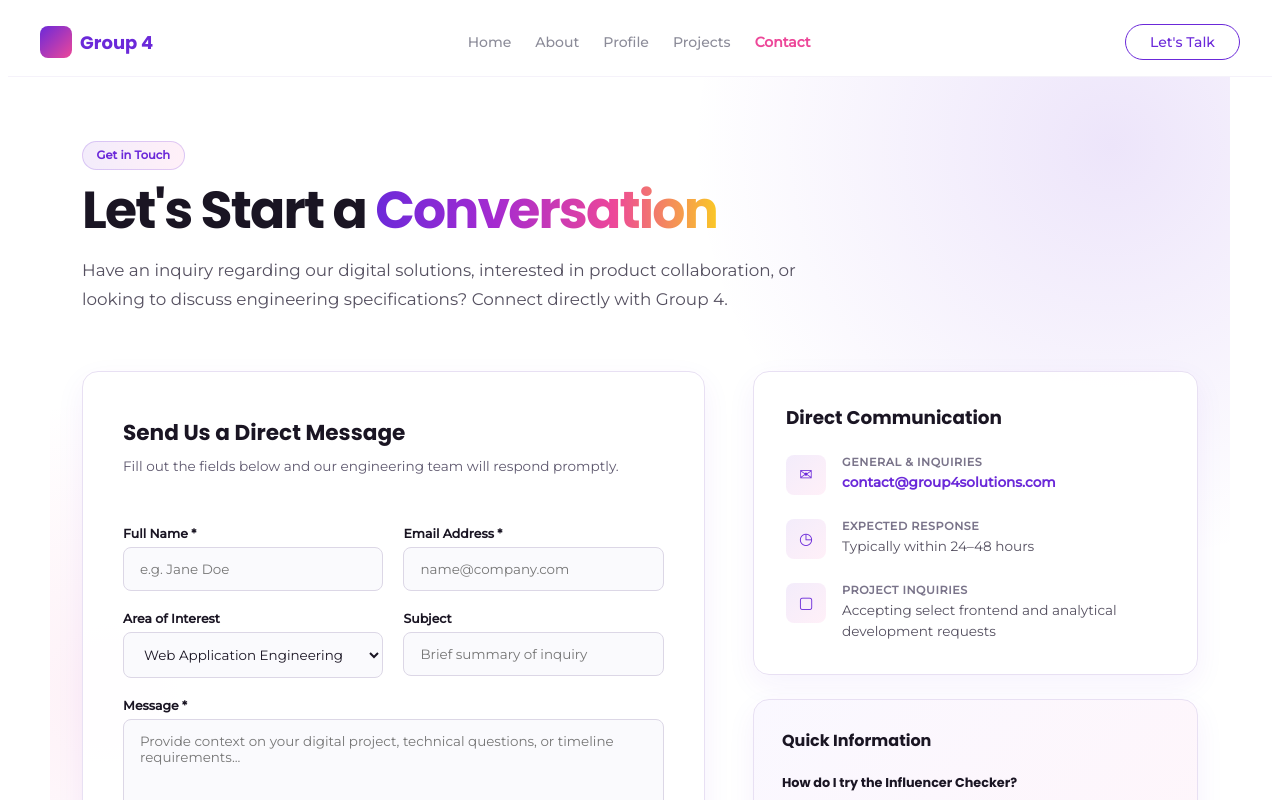
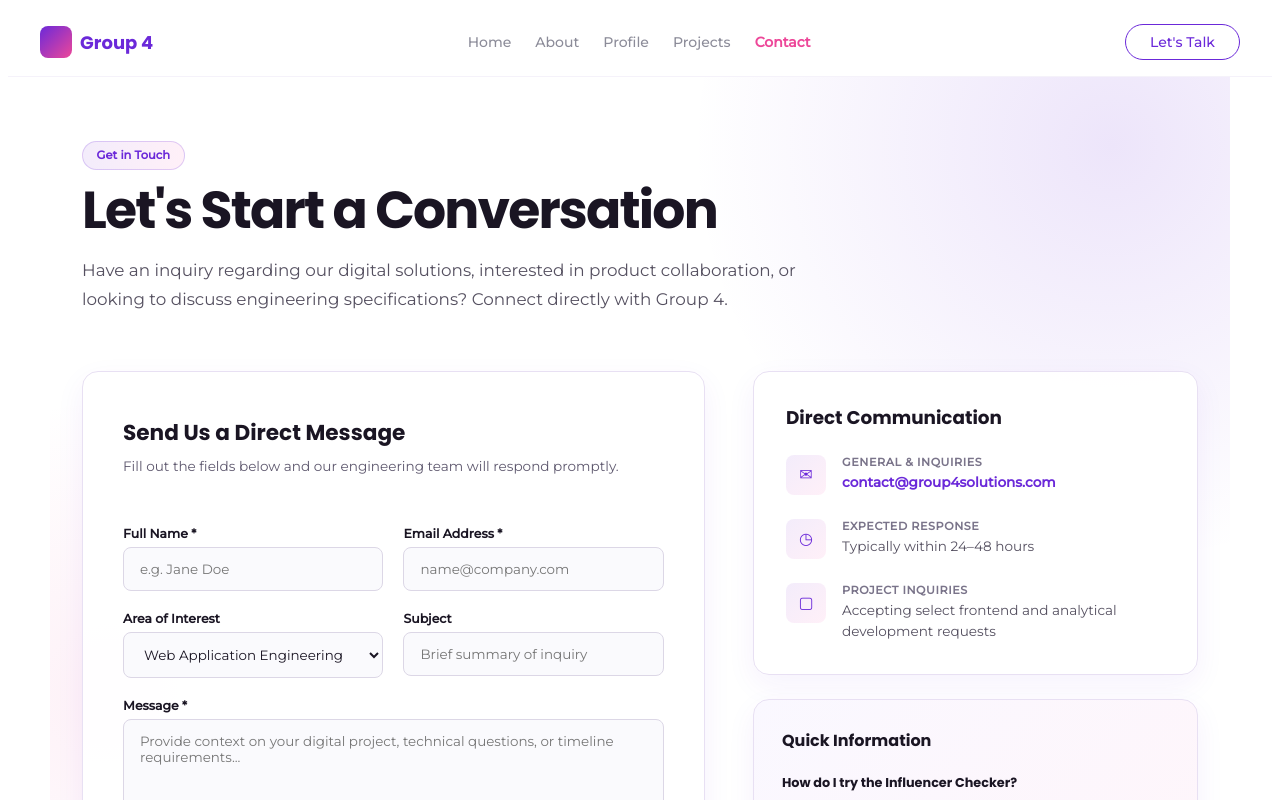
Before and after one commit to Macrinejangu/Group4_Portfolio, a React (Vite) app: page /contact in a window 1280 px wide. Shown: the top 800 px of the page. Built offline with nearby package versions, Linux system fonts and the light colour scheme.

Commit message:
Remove gradient from contact page title

```diff
--- a/src/Pages/contact.css
+++ b/src/Pages/contact.css
@@ -1,6 +1,4 @@
-/* =========================================
-   CONTACT PAGE — GROUP 4
-========================================= */
+/*  CONTACT PAGE - GROUP 4 */
 
 .contact-page {
   --purple: #6b29d9;
@@ -17,11 +15,9 @@
   margin: 0 auto;
   padding: 3rem 1.5rem 5rem;
   box-sizing: border-box;
-
   display: flex;
   flex-direction: column;
   gap: 3rem;
-
   font-family: "Montserrat", sans-serif;
 
   background:
@@ -43,10 +39,8 @@
   display: inline-flex;
   align-items: center;
   padding: 0.4rem 0.85rem;
-
   border: 1px solid rgba(107, 41, 217, 0.2);
   border-radius: 999px;
-
   background: linear-gradient(90deg, #f3ecfb, #fff0f8);
   color: var(--purple);
 
@@ -57,11 +51,12 @@
 
 .contact-title {
   margin: 0.65rem 0 1rem;
+  color: var(--dark);
 
-  color: var(--dark);
   font:
     800 2.3rem/1.15 "Poppins",
     sans-serif;
+
   letter-spacing: -0.035em;
 }
 
@@ -82,11 +77,21 @@
   color: transparent;
 }
 
+/* KEEP CONTACT HERO TITLE BLACK */
+
+.contact-title .purple-gradient-text {
+  background: none;
+  -webkit-background-clip: initial;
+  background-clip: initial;
+  -webkit-text-fill-color: var(--dark);
+  color: var(--dark);
+}
+
 .contact-subtitle {
   max-width: 760px;
   margin: 0;
+  color: var(--text);
 
-  color: var(--text);
   font:
     1rem/1.75 "Montserrat",
     sans-serif;
@@ -144,6 +149,7 @@
 .form-desc {
   margin: 0.45rem 0 0;
   color: #5e586e;
+
   font:
     0.85rem/1.6 "Montserrat",
     sans-serif;
@@ -169,6 +175,7 @@
 
 .field-label {
   color: var(--dark);
+
   font:
     600 0.78rem "Montserrat",
     sans-serif;
@@ -179,17 +186,16 @@
 .field-textarea {
   width: 100%;
   box-sizing: border-box;
-
   border: 1px solid #dcd7e6;
   border-radius: 8px;
   outline: none;
-
   background: #fafafd;
   color: var(--dark);
 
   font:
     0.84rem "Montserrat",
     sans-serif;
+
   transition: 0.15s ease;
 }
 
@@ -226,17 +232,16 @@
   align-items: center;
   justify-content: center;
   gap: 0.5rem;
-
   padding: 0.8rem 1.2rem;
   border: 0;
   border-radius: 8px;
-
   background: linear-gradient(90deg, var(--purple), var(--pink));
   color: var(--white);
 
   font:
     600 0.82rem "Montserrat",
     sans-serif;
+
   cursor: pointer;
 
   transition:
@@ -261,6 +266,7 @@
 
 .privacy-notice {
   color: var(--muted);
+
   font:
     0.72rem "Montserrat",
     sans-serif;
@@ -273,12 +279,9 @@
   flex-direction: column;
   align-items: center;
   gap: 1.5rem;
-
   padding: 2rem;
-
   border: 1px solid #d4b9fa;
   border-radius: 14px;
-
   background: linear-gradient(135deg, #f3ecfb, #fff1f8);
   text-align: center;
 }
@@ -287,11 +290,9 @@
   display: flex;
   align-items: center;
   justify-content: center;
-
   width: 4rem;
   height: 4rem;
   border-radius: 50%;
-
   background: var(--white);
   box-shadow: 0 5px 18px rgba(107, 41, 217, 0.12);
 }
@@ -312,6 +313,7 @@
 .success-heading {
   margin: 0;
   color: var(--dark);
+
   font:
     800 1.35rem "Poppins",
     sans-serif;
@@ -321,6 +323,7 @@
   max-width: 480px;
   margin: 0;
   color: var(--text);
+
   font:
     0.9rem/1.65 "Montserrat",
     sans-serif;
@@ -379,11 +382,12 @@
 .info-label {
   display: block;
   margin-bottom: 0.2rem;
+  color: var(--muted);
 
-  color: var(--muted);
   font:
     600 0.7rem "Montserrat",
     sans-serif;
+
   letter-spacing: 0.05em;
   text-transform: uppercase;
 }
@@ -413,11 +417,9 @@
 
 .faq-quick-box {
   padding: 1.75rem;
-
   display: flex;
   flex-direction: column;
   gap: 1.25rem;
-
   background: linear-gradient(135deg, #faf8ff, #fff5fa);
 }
 
@@ -429,8 +431,8 @@
   display: flex;
   flex-direction: column;
   gap: 0.25rem;
+  color: #5e586e;
 
-  color: #5e586e;
   font:
     0.8rem/1.6 "Montserrat",
     sans-serif;
@@ -472,6 +474,7 @@
 .map-heading p {
   margin: 0.3rem 0 0;
   color: var(--text);
+
   font:
     0.8rem "Montserrat",
     sans-serif;
```
